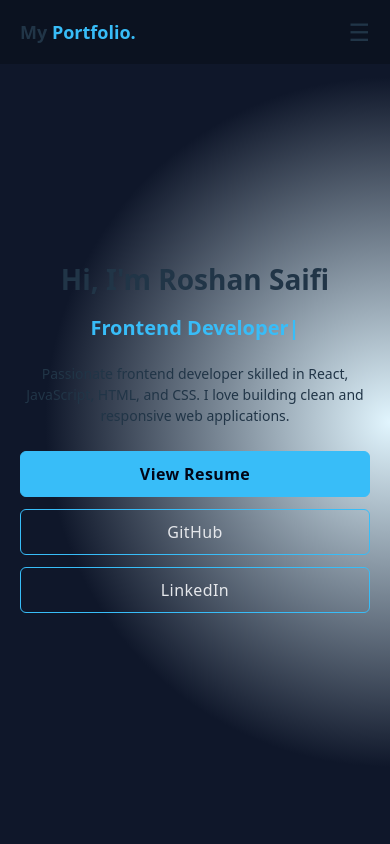
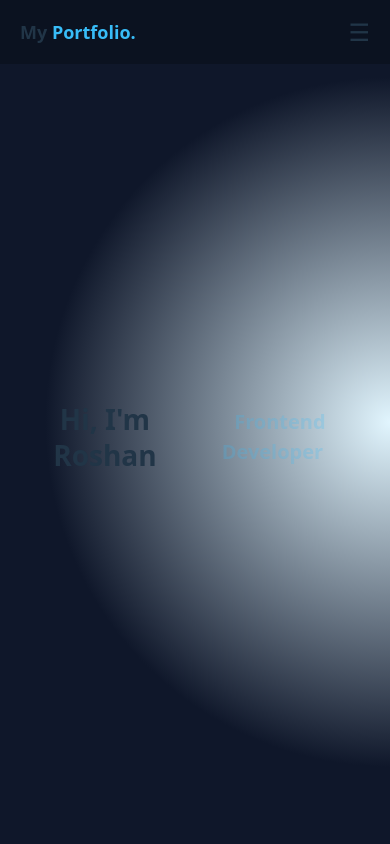
Before and after one commit to RoshanSaifi93/Portfolio, a React (Vite) app: page / in a window 390 px wide. Shown: the top 844 px of the page. Built offline with nearby package versions, Linux system fonts and the light colour scheme.

Commit message:
Finalize index.css with smooth mobile animations

```diff
--- a/src/Components/Hero.css
+++ b/src/Components/Hero.css
@@ -29,9 +29,15 @@
 
 .typing {
   font-size: 28px;
-  margin: 10px 0;
-  color: #94a3b8;
+  color: #38bdf8;
+  margin: 15px 0;
   animation: blink 1.5s infinite;
+  min-height: 32px; /* layout shift avoid */
+}
+
+.cursor {
+  margin-left: 4px;
+  animation: blink 1s step-end infinite;
 }
 
 .hero-left p {
@@ -98,7 +104,7 @@
 }
 
 @keyframes blink {
-  50% { opacity: 0.6; }
+  50% { opacity: 0; }
 }
 
 /* Responsive */
@@ -138,17 +144,6 @@
   }
 }
 
-.typing {
-  font-size: 28px;
-  color: #38bdf8;
-  margin: 15px 0;
-  min-height: 35px;
-}
-
-.cursor {
-  animation: blink 1s infinite;
-}
-
 @keyframes blink {
   0%,
   50%,
--- a/src/Components/Hero.jsx
+++ b/src/Components/Hero.jsx
@@ -1,65 +1,99 @@
+// import { useEffect, useState } from "react";
+// import "./Hero.css";
+
+// const Hero = () => {
+//   const textToType = "Frontend Developer";
+//   const [text, setText] = useState("");
+//   const [charIndex, setCharIndex] = useState(0);
+
+//   useEffect(() => {
+//     if (charIndex < textToType.length) {
+//       const timeout = setTimeout(() => {
+//         setText(textToType.substring(0, charIndex + 1));
+//         setCharIndex(charIndex + 1);
+//       }, 100);
+
+//       return () => clearTimeout(timeout);
+//     }
+//   }, [charIndex]);
+
+//   return (
+//     <section className="hero fade-in" id="home">
+//       <div className="hero-content fade-left">
+//         <h1>
+//           Hi, I'm <span>Roshan Saifi</span>
+//         </h1>
+
+//         <h2 className="typing">
+//           {text}
+//           <span className="cursor">|</span>
+//         </h2>
+
+//         <p>
+//           Passionate frontend developer skilled in React, JavaScript, HTML, and
+//           CSS. I love building clean and responsive web applications.
+//         </p>
+
+//         <div className="hero-buttons">
+//           <a
+//             href={`${import.meta.env.BASE_URL}Resume.pdf`}
+//             target="_blank"
+//             className="btn primary"
+//           >
+//             View Resume
+//           </a>
+
+//           <a
+//             href="https://github.com/RoshanSaifi93"
+//             target="_blank"
+//             rel="noopener noreferrer"
+//             className="btn"
+//           >
+//             GitHub
+//           </a>
+//           <a
+//             href="https://www.linkedin.com/in/roshan-saifi-104619382/"
+//             target="_blank"
+//             className="btn"
+//           >
+//             LinkedIn
+//           </a>
+//         </div>
+//       </div>
+//     </section>
+//   );
+// };
+
+// export default Hero;
+
+
 import { useEffect, useState } from "react";
 import "./Hero.css";
 
 const Hero = () => {
   const textToType = "Frontend Developer";
   const [text, setText] = useState("");
-  const [charIndex, setCharIndex] = useState(0);
+  const [index, setIndex] = useState(0);
 
   useEffect(() => {
-    if (charIndex < textToType.length) {
+    if (index < textToType.length) {
       const timeout = setTimeout(() => {
-        setText(textToType.substring(0, charIndex + 1));
-        setCharIndex(charIndex + 1);
-      }, 100);
+        setText((prev) => prev + textToType[index]);
+        setIndex((prev) => prev + 1);
+      }, 120); // 👈 typing speed (smooth & professional)
 
       return () => clearTimeout(timeout);
     }
-  }, [charIndex]);
+  }, [index]);
 
   return (
-    <section className="hero fade-in" id="home">
-      <div className="hero-content fade-left">
-        <h1>
-          Hi, I'm <span>Roshan Saifi</span>
-        </h1>
+    <section className="hero" id="home">
+      <h1>Hi, I'm Roshan</h1>
 
-        <h2 className="typing">
-          {text}
-          <span className="cursor">|</span>
-        </h2>
-
-        <p>
-          Passionate frontend developer skilled in React, JavaScript, HTML, and
-          CSS. I love building clean and responsive web applications.
-        </p>
-
-        <div className="hero-buttons">
-          <a
-            href={`${import.meta.env.BASE_URL}Resume.pdf`}
-            target="_blank"
-            className="btn primary"
-          >
-            View Resume
-          </a>
-
-          <a
-            href="https://github.com/RoshanSaifi93"
-            target="_blank"
-            rel="noopener noreferrer"
-            className="btn"
-          >
-            GitHub
-          </a>
-          <a
-            href="https://www.linkedin.com/in/roshan-saifi-104619382/"
-            target="_blank"
-            className="btn"
-          >
-            LinkedIn
-          </a>
-        </div>
-      </div>
+      <h2 className="typing">
+        {text}
+        <span className="cursor">|</span>
+      </h2>
     </section>
   );
 };
--- a/src/index.css
+++ b/src/index.css
@@ -1,4 +1,6 @@
-html, body {
+
+html,
+body {
   width: 100%;
   overflow-x: hidden;
 }
@@ -10,11 +12,11 @@ html, body {
 }
 
 body {
-  margin: 0;
   min-width: 320px;
   min-height: 100vh;
   overflow-x: hidden;
 }
+
 
 :root {
   font-family: system-ui, Avenir, Helvetica, Arial, sans-serif;
@@ -34,8 +36,9 @@ body {
 a {
   font-weight: 500;
   color: #646cff;
-  text-decoration: inherit;
+  text-decoration: none;
 }
+
 a:hover {
   color: #535bf2;
 }
@@ -44,6 +47,7 @@ h1 {
   font-size: 3.2em;
   line-height: 1.1;
 }
+
 
 button {
   border-radius: 8px;
@@ -54,42 +58,39 @@ button {
   font-family: inherit;
   background-color: #1a1a1a;
   cursor: pointer;
-  transition: border-color 0.25s;
+  transition: border-color 0.25s ease;
 }
+
 button:hover {
   border-color: #646cff;
 }
+
 button:focus,
 button:focus-visible {
   outline: 4px auto -webkit-focus-ring-color;
 }
+
 
 @media (prefers-color-scheme: light) {
   :root {
     color: #213547;
     background-color: #ffffff;
   }
+
   a:hover {
     color: #747bff;
   }
+
   button {
     background-color: #f9f9f9;
   }
 }
 
-@media (max-width: 768px) {
-  * {
-    animation-duration: 0.01ms !important;
-    animation-delay: 0ms !important;
-    transition-duration: 0.01ms !important;
-  }
-}
-
-/* Scroll animation base */
+/* Animation Classes */
 .fade-in {
   opacity: 0;
   transform: translateY(40px);
-  transition: all 0.8s ease-out;
+  transition: opacity 0.8s ease-out, transform 0.8s ease-out;
 }
 
 .fade-in.show {
@@ -100,7 +101,7 @@ button:focus-visible {
 .fade-left {
   opacity: 0;
   transform: translateX(-40px);
-  transition: all 0.8s ease-out;
+  transition: opacity 0.8s ease-out, transform 0.8s ease-out;
 }
 
 .fade-left.show {
@@ -111,10 +112,19 @@ button:focus-visible {
 .fade-right {
   opacity: 0;
   transform: translateX(40px);
-  transition: all 0.8s ease-out;
+  transition: opacity 0.8s ease-out, transform 0.8s ease-out;
 }
 
 .fade-right.show {
   opacity: 1;
   transform: translateX(0);
 }
+
+/* Mobile Animation Tuning */
+@media (max-width: 768px) {
+  .fade-in,
+  .fade-left,
+  .fade-right {
+    transition-duration: 0.6s;
+  }
+}
```
